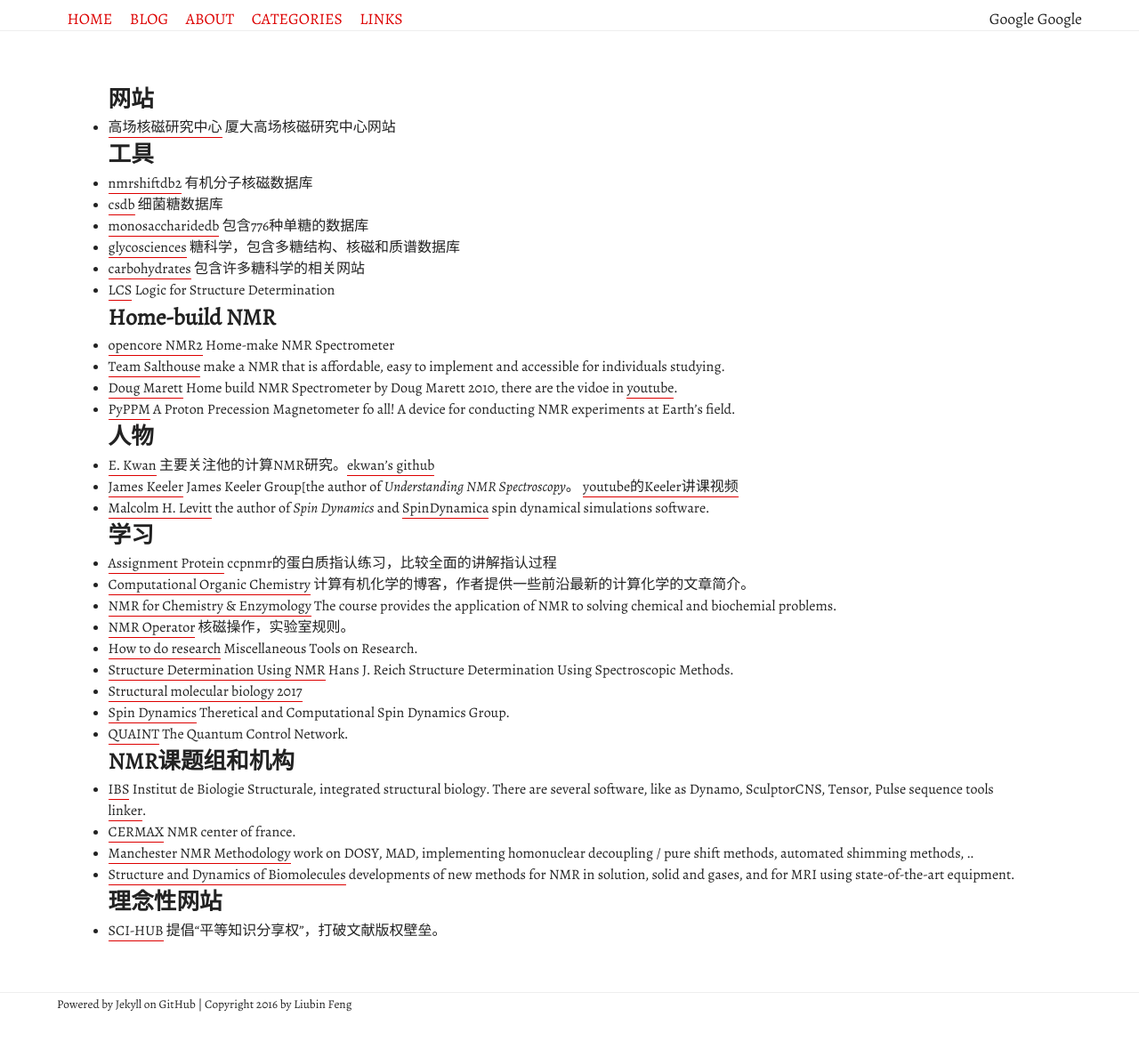
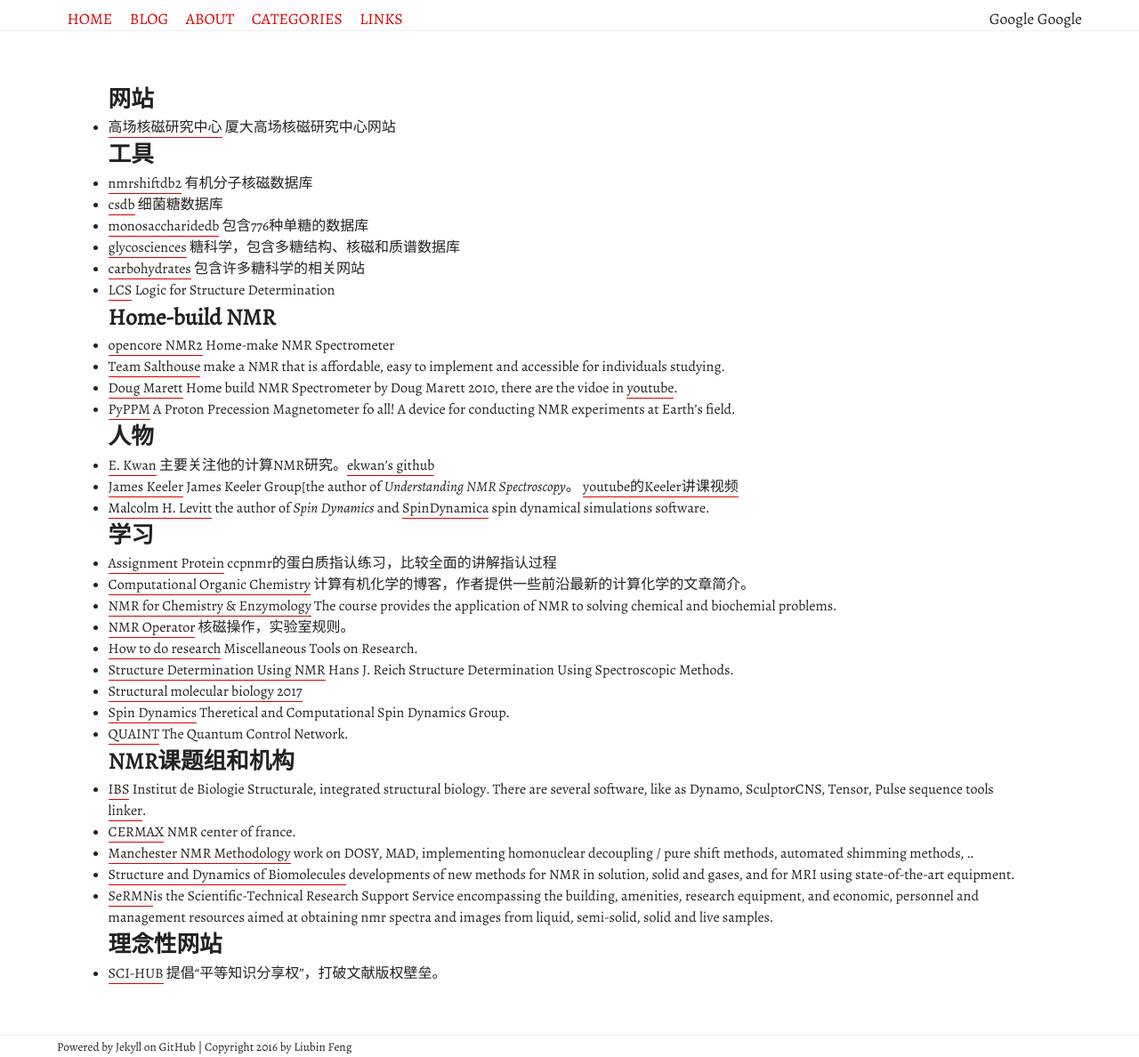
Before and after one commit to fenglb/myblog, a Jekyll site: the page built from links.md, in a window 1280 px wide. Shown: the whole page at 89% size. Built offline with Jekyll 4.4.1, drawn with Linux system fonts in a browser that asks for light colours; before the commit the page ends 1140 px from its top, so only the background shows below that.

Commit message:
Update links.md

```diff
--- a/links.md
+++ b/links.md
@@ -42,6 +42,7 @@
 * [CERMAX](http://cermax.itqb.unl.pt/) NMR center of france.
 * [Manchester NMR Methodology](http://nmr.chemistry.manchester.ac.uk) work on DOSY, MAD, implementing homonuclear decoupling / pure shift methods, automated shimming methods, ..
 * [Structure and Dynamics of Biomolecules](http://www.paris-en-resonance.fr/index.php) developments of new methods for NMR in solution, solid and gases, and for MRI using state-of-the-art equipment.
+* [SeRMN](http://sermn.uab.cat/)is the Scientific-Technical Research Support Service encompassing the building, amenities, research equipment, and economic, personnel and management resources aimed at obtaining nmr spectra and images from liquid, semi-solid, solid and live samples.
 
 ### 理念性网站
 * [SCI-HUB](http://sci-hub.bz) 提倡“平等知识分享权”，打破文献版权壁垒。
```
